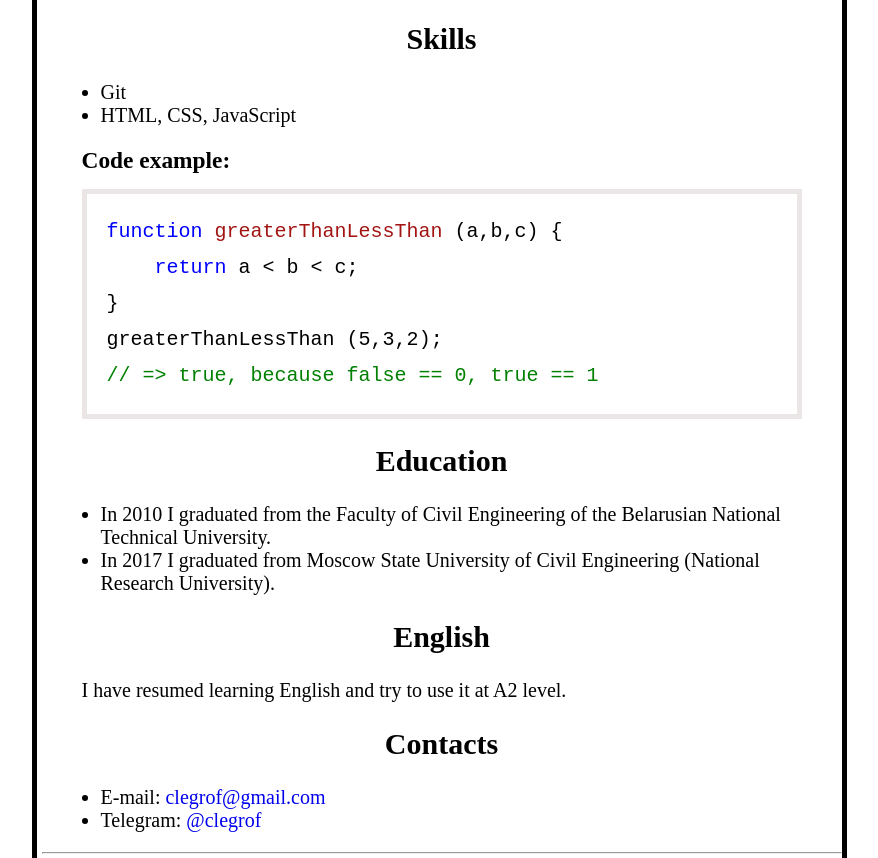
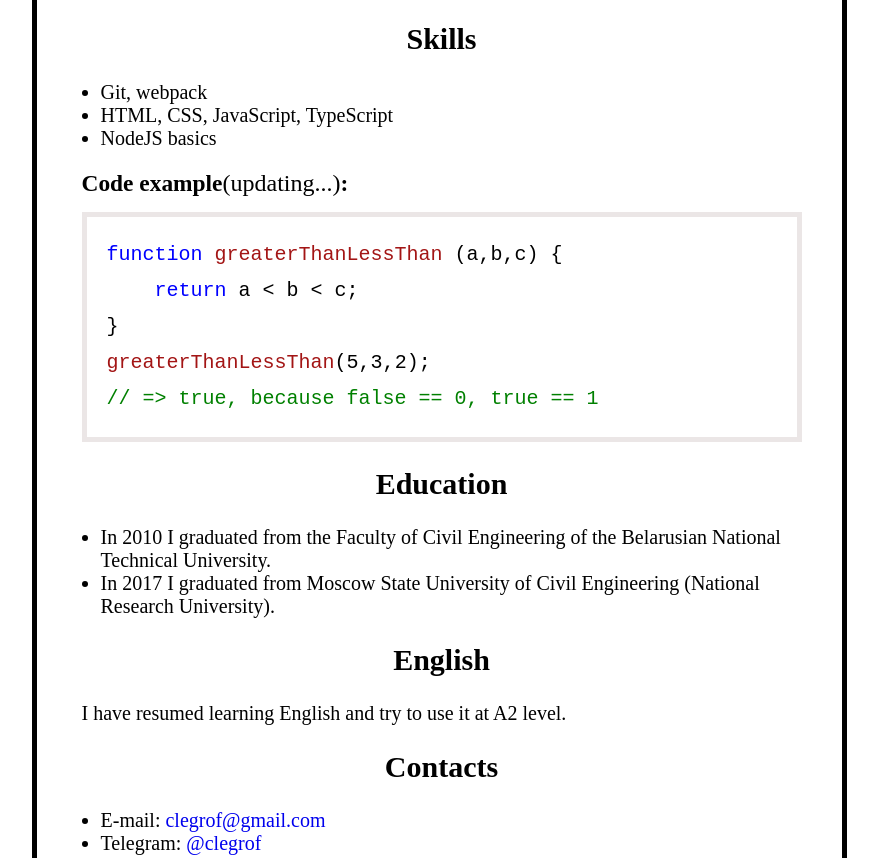
Before and after one commit to Manofsky/rsschool-cv, a plain HTML site: page index.html in a window 1280 px wide. Shown: the part 1100-1958 px from the top of the page, without its empty margins (201-1079 px from the left). Drawn offline with Linux system fonts and the light colour scheme.

Commit message:
refactor: update year & add updating mark

```diff
--- a/index.html
+++ b/index.html
@@ -60,7 +60,7 @@
             </p>
         </section>
         <section class="portfolio">
-            <h2 id="Projects" class="subheading">Projects</h2>
+            <h2 id="Projects" class="subheading">Projects<span class="updating">(updating...)</span></h2>
             <div class="Projects">
                 <div class="ProjectsIn">
                     <h3 style="text-align: center;">JS Clock</h3>
@@ -81,17 +81,17 @@
         <section>
             <h2 id="Skills">Skills</h2>
             <ul>
-                <li>Git</li>
-                <li>HTML, CSS, JavaScript</li>
+                <li>Git, webpack</li>
+                <li>HTML, CSS, JavaScript, TypeScript</li>
+                <li>NodeJS basics</li>
             </ul>
-            <h3>Code example:</h3>
+            <h3>Code example<span class="updating">(updating...)</span>:</h3>
             <div class="padding">
-                <pre class="section__code"><code>function greaterThanLessThan (a,b,c) {
+              <pre class="section__code"><code>function greaterThanLessThan (a,b,c) {
     return a &lt; b &lt; c;
 }
-greaterThanLessThan (5,3,2);
-// => true, because false == 0, true == 1
-</code></pre>
+greaterThanLessThan(5,3,2);
+// => true, because false == 0, true == 1</code></pre>
             </div>
         </section>
 
@@ -128,43 +128,11 @@ greaterThanLessThan (5,3,2);
         <div><a target="_blank" href="https://github.com/Manofsky">
                 <img src="img/github-logo.svg" height="25" alt="link to my github">
             </a></div>
-        <div class="year-of-app">2021</div>
+        <div class="year-of-app">2022</div>
         <div><a target="_blank" href="https://rs.school/js/">
                 <img src="img/rs_school_js.svg" height="25" alt="link to the course">
             </a></div>
     </footer>
-    <script>
-        let selfAssessment;
-        selfAssessment = `
-* студент засабмитил в rs app ссылку на своё CV, задеплоенное на gh-pages +10
-* вёрстка валидная + 10
-https://validator.w3.org/
-Есть надпись "Document checking completed. No errors or warnings to show."
-* вёрстка семантическая + 20 баллов
-В коде странице присутствуют и используются по назначению следующие элементы:
-header, main, footer +5
-элемент nav +5
-только один заголовок h1 +5
-заголовки h2 +5
-* в footer есть ссылка на гитхаб автора работы, год создания приложения, логотип курса со ссылкой на курс +10
-* для оформления СV используются css-стили +10
-* при уменьшении масштаба страницы браузера вёрстка размещается по центру по горизонтали, а не сдвигается в сторону +10
-* на странице СV есть фото или аватарка автора, пропорции изображения не искажены, у изображения есть атрибут alt +10
-* навигация, контакты для связи и перечень навыков оформлены в виде списка ul > li или ul > li > a +10
-Также допускается использование нумерованого списка ol > li или ol > li > a
-* Содержание CV +30
-CV содержит:
-краткую информацию о себе +5
-контакты для связи +5
-перечень навыков +5
-пример кода. Код добавляется при помощи символов и тегов, а не картинкой +5
-перечень выполненных учебных проектов со ссылками на исходный код или страницу приложения +5
-информацию об образовании и уровне английского +5
-* CV выполнено на английском языке +10
-ИТОГО: 130
-        `;
-        console.log(selfAssessment);
-    </script>
 </body>
 
 </html>
--- a/style.css
+++ b/style.css
@@ -52,7 +52,6 @@ figcaption {
 }
 
 .aside {
-
     margin: auto;
 }
 
@@ -94,7 +93,6 @@ footer {
 .nav {
     display: flex;
     flex-direction: column;
-    /* justify-content: center; */
     max-height: 50px;
     flex-wrap: wrap;
     align-content: space-around;
@@ -108,6 +106,11 @@ footer {
 }
 .cssSlider {
     width: 300px;
+}
+
+.updating {
+  font-weight: normal;
+  font-size: 24px;
 }
 
 @media (min-width: 670px) {
```
